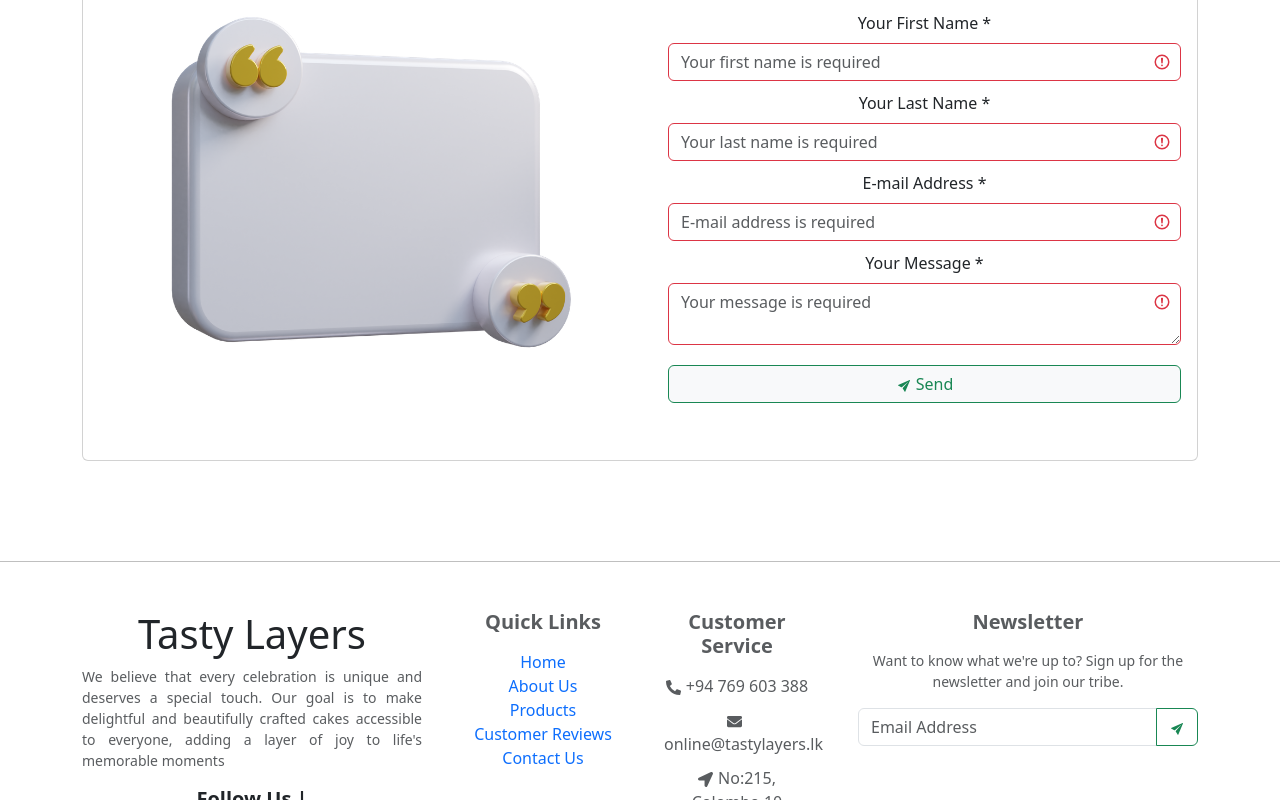
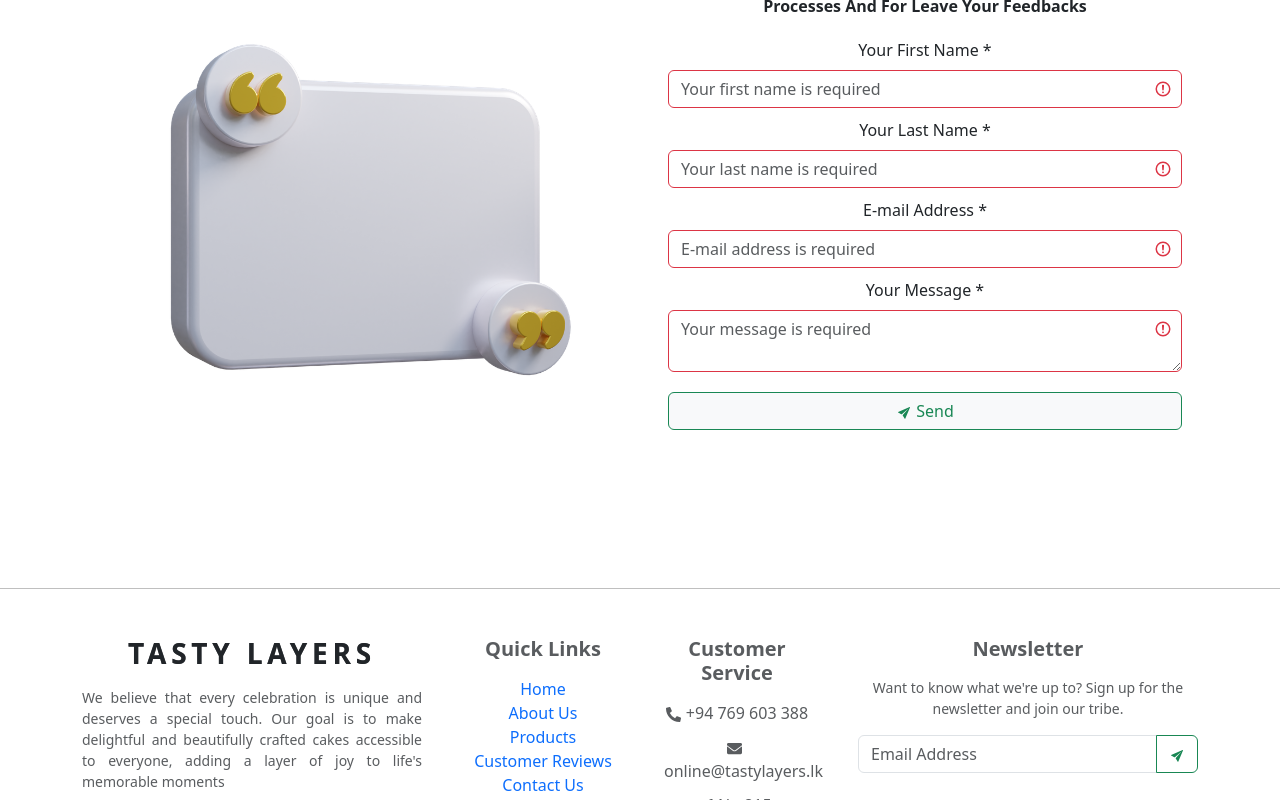
Before and after one commit to HimashaWijewickrama/tasty-layers, a React (Create React App) app: page / in a window 1280 px wide. Shown: the part 2000-2800 px from the top of the page. Built offline with nearby package versions, Linux system fonts and the light colour scheme; no server answers.

Commit message:
brand name text changes

```diff
--- /dev/null
+++ b/src/components/brandText.js
@@ -0,0 +1,16 @@
+import React from "react";
+import { Container } from "react-bootstrap";
+
+function BrandText() {
+  return (
+      <Container>
+        <p
+          className="text-center text-uppercase fs-3 fw-bolder"
+          style={{ textShadow: "0px 0px #575A5E", letterSpacing: "0.3rem" }}
+        >
+          Tasty Layers
+        </p>
+    </Container>
+  );
+}
+export default BrandText;
--- a/src/components/navBar.js
+++ b/src/components/navBar.js
@@ -2,12 +2,13 @@ import React from "react";
 import Container from "react-bootstrap/Container";
 import Nav from "react-bootstrap/Nav";
 import Navbar from "react-bootstrap/Navbar";
+import BrandText from "./brandText";
 
 function NavBar() {
   return (
     <Navbar expand="lg" className="bg-body-tertiary">
       <Container fluid>
-        <Navbar.Brand href="#">Tasty Layers</Navbar.Brand>
+        <Navbar.Brand href="#"><BrandText/></Navbar.Brand>
         <Navbar.Toggle aria-controls="navbarScroll" />
         <Navbar.Collapse id="navbarScroll" className="justify-content-center">
           <Nav
--- a/src/pages/contactus/contactus.view.js
+++ b/src/pages/contactus/contactus.view.js
@@ -11,7 +11,7 @@ const ContactusView = (props) => {
       <br />
       <Row>
         <Col>
-          <Card mb={12}>
+          <Card mb={12} className="border-0">
             <Row>
               <Col md={6}>
                 <Card.Img variant="top" src={Contact} />
--- a/src/pages/footer.js
+++ b/src/pages/footer.js
@@ -10,27 +10,18 @@ import {
 } from "react-icons/fa";
 import { IoIosSend } from "react-icons/io";
 import Button from "react-bootstrap/Button";
-import LogoNav from "../assets/nav-logo.png";
+import BrandText from "../components/brandText";
 
 function Footer() {
   return (
     <div className="d-flex flex-column h-100">
       <hr style={{ width: "100%",margin: "0 auto", color: '#000000' }} />
-
       <footer className="w-100 py-4 flex-shrink-0">
         <div className="container py-4">
           <div className="row gy-4 gx-5">
             <div className="col-lg-4 col-md-6">
-              {/* <img
-                src={LogoNav}
-                alt="Tasty Layers"
-                style={{
-                  maxHeight: "100px",
-                  maxWidth: "150px",
-                  marginLeft: "50px",
-                }}
-              /> */}
-              <h5 className="h1 text-dark">Tasty Layers</h5>
+
+              <h5 className="h1 text-dark"><BrandText/></h5>
               <p className="small text-muted" style={{ textAlign: "justify" }}>
                 We believe that every celebration is unique and deserves a
                 special touch. Our goal is to make delightful and beautifully
--- a/src/pages/review/review.view.js
+++ b/src/pages/review/review.view.js
@@ -12,7 +12,7 @@ const ReviewView = (props) => {
       <Row xs={1} md={3} className="g-2">
         {customers.map((customer) => (
           <Col key={customer.id}>
-            <Card className="text-center">
+            <Card className="card text-dark bg-light mb-3 shadow p-2 mb-3 bg-body rounded text-center border-0">
               <Row>
                 <Col md={4}>
                   <Card.Img variant="top" src={customer.avatar} rounded />
```
Also changed, not shown: 1 other file (tests, documents, lock files or other folders).
